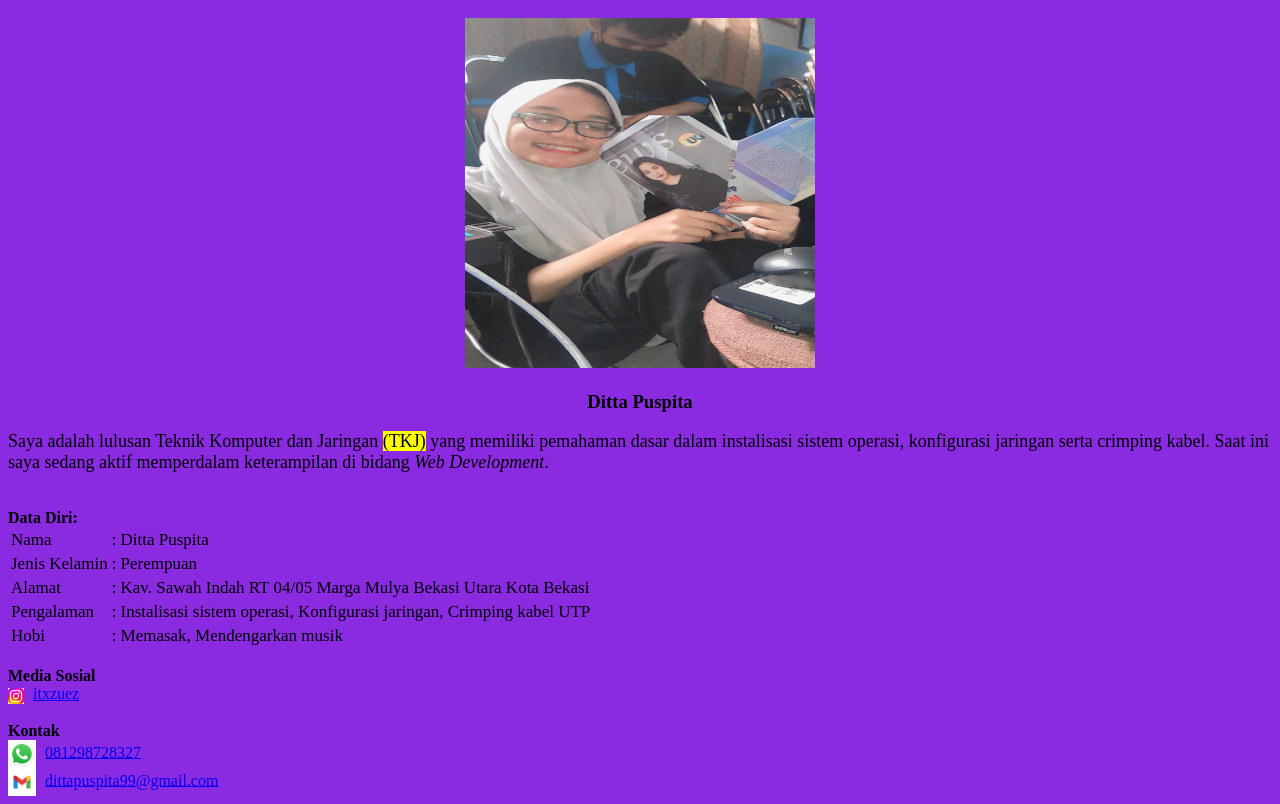
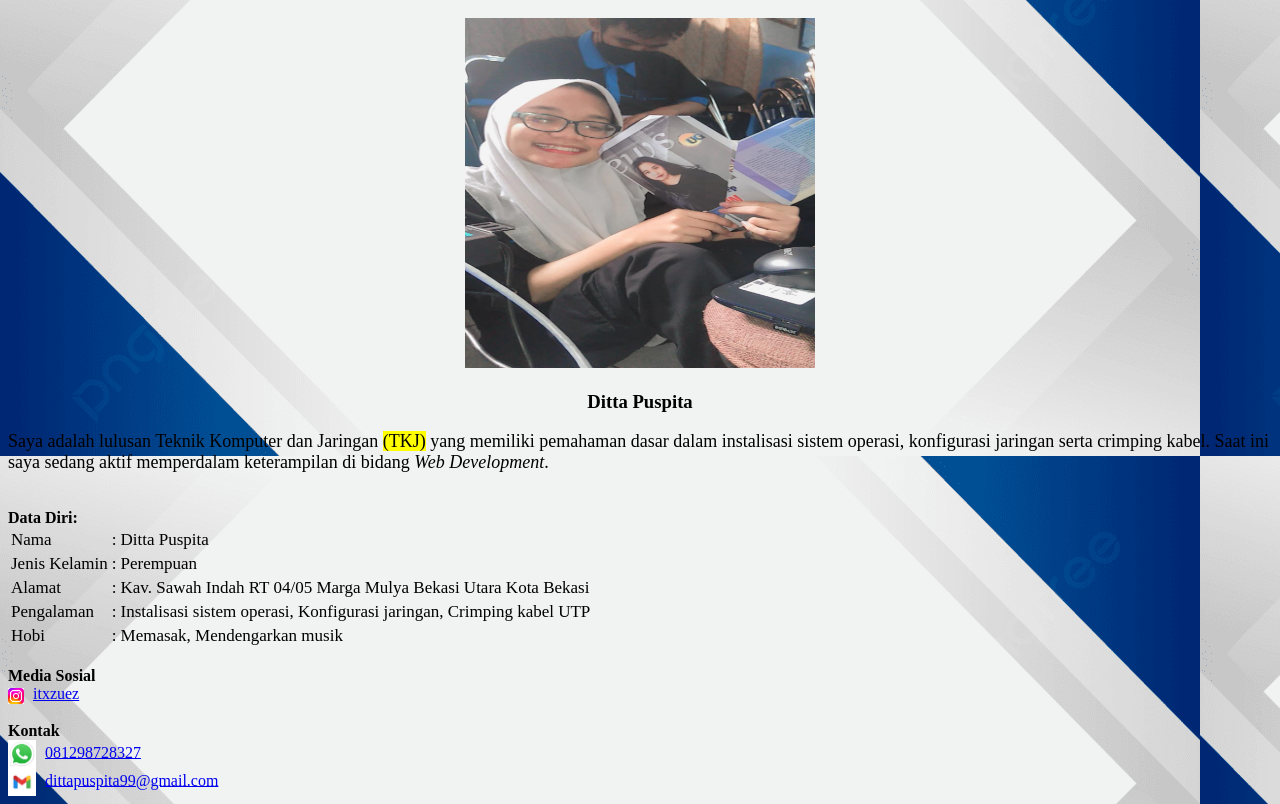
Before and after one commit to Ditta-99/web-1, a plain HTML site: page index.html in a window 1280 px wide. Shown: the part 107-911 px from the top of the page. Drawn offline with Linux system fonts and the light colour scheme.

Commit message:
Kembalikan background seperti awal

```diff
--- a/style.css
+++ b/style.css
@@ -1,5 +1,5 @@
 body {
-background-color: blueviolet;
+background-image: url(bg.jpg);
 }
 
 
```
